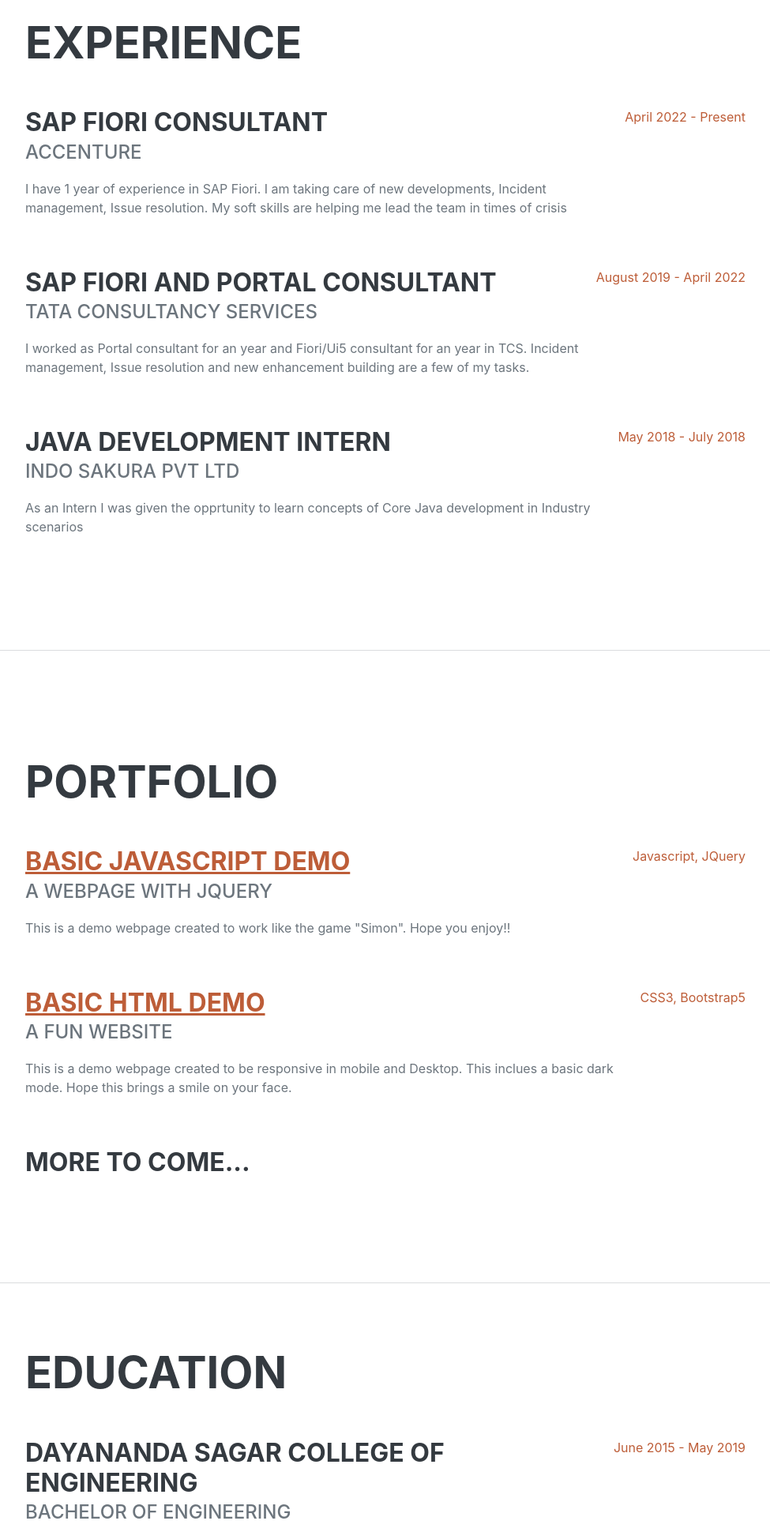
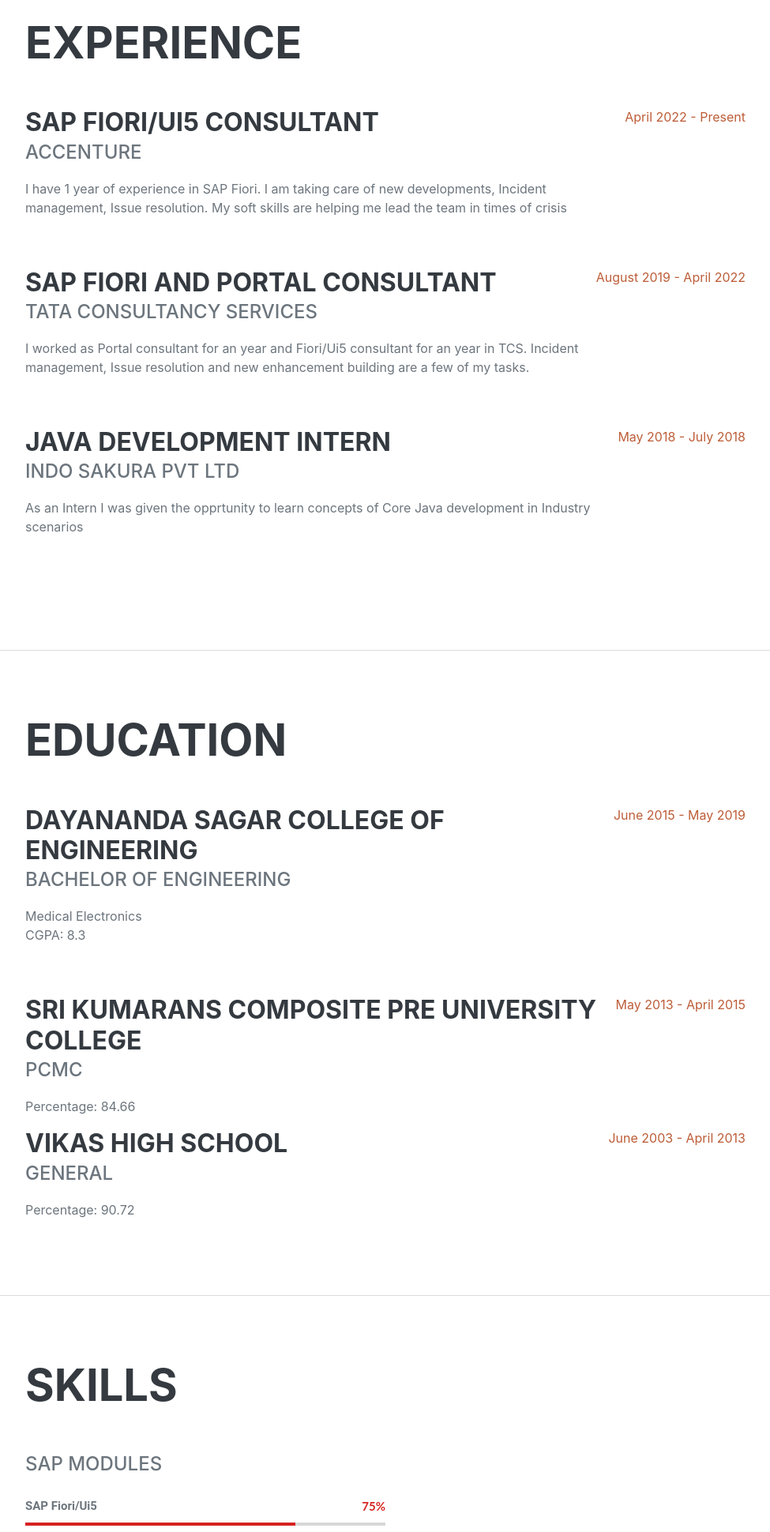
Before and after one commit to sudarshanvbv/Resume2.0, a plain HTML site: page index.html in a window 1280 px wide. Shown: the part 860-2800 px from the top of the page at 79% size, without its empty margins (288-1263 px from the left). Drawn offline with nearby package versions, Linux system fonts and the light colour scheme; a web font is replaced by a local one.

Commit message:
index.html changed

```diff
--- a/index.html
+++ b/index.html
@@ -38,7 +38,7 @@
             <ul class="navbar-nav">
                 <li class="nav-item"><a class="nav-link js-scroll-trigger" href="#about">About</a></li>
                 <li class="nav-item"><a class="nav-link js-scroll-trigger" href="#experience">Experience</a></li>
-                <li class="nav-item"><a class="nav-link js-scroll-trigger" href="#portfolio">Portfolio</a></li>
+                <!-- <li class="nav-item"><a class="nav-link js-scroll-trigger" href="#portfolio">Portfolio</a></li> -->
                 <li class="nav-item"><a class="nav-link js-scroll-trigger" href="#education">Education</a></li>
                 <li class="nav-item"><a class="nav-link js-scroll-trigger" href="#skills">Skills</a></li>
                 <li class="nav-item"><a class="nav-link js-scroll-trigger" href="#interests">Interests</a></li>
@@ -77,7 +77,7 @@
                 <h2 class="mb-5">Experience</h2>
                 <div class="d-flex flex-column flex-md-row justify-content-between mb-5">
                     <div class="flex-grow-1">
-                        <h3 class="mb-0">SAP Fiori Consultant</h3>
+                        <h3 class="mb-0">SAP Fiori/Ui5 Consultant</h3>
                         <div class="subheading mb-3">Accenture</div>
                         <p>I have 1 year of experience in SAP Fiori. I am taking care of new developments, Incident
                             management, Issue resolution. My soft skills are helping me lead the team in times of crisis
@@ -108,7 +108,7 @@
         </section>
         <hr class="m-0" />
         <!-- Portfolio-->
-        <section class="resume-section" id="portfolio">
+        <!-- <section class="resume-section" id="portfolio">
             <div class="resume-section-content">
                 <h2 class="mb-5">Portfolio</h2>
                 <div class="d-flex flex-column flex-md-row justify-content-between mb-5">
@@ -133,7 +133,7 @@
                 <h3 class="mb-0">More to Come...</h3>
             </div>
         </section>
-        <hr class="m-0" />
+        <hr class="m-0" /> -->
         <!-- Education-->
         <section class="resume-section" id="education">
             <div class="resume-section-content">
@@ -171,10 +171,10 @@
             <div class="resume-section-content">
                 <h2 class="mb-5">Skills</h2>
                 <div class="subheading">SAP Modules</div>
-
+                <br>
                 <div class="home-progress-bar" style="width:50%">
                     <div class="home-progress-bar-item">
-                        <div class="home-progress-bar-title">SAP Fiori</div>
+                        <div class="home-progress-bar-title">SAP Fiori/Ui5</div>
                         <div class="home-progress-bar-number">75%</div>
                         <div class="progress-bar-wrapper">
                             <div class="progress-bar-gray-line"></div>
@@ -207,7 +207,7 @@
                     <li class="list-inline-item skill-icon"><i class="fab fa-npm"></i></li>
                     <!-- <li class="list-inline-item"><i class="fab fa-java"></i></li> -->
                 </ul>
-                <div class="subheading">Additional Add-ons</div>
+                <div class="subheading">Additional Skills</div>
                 <ul class="fa-ul">
                     <li>
                         <span class="fa-li"><i class="fas fa-check"></i></span>
```
